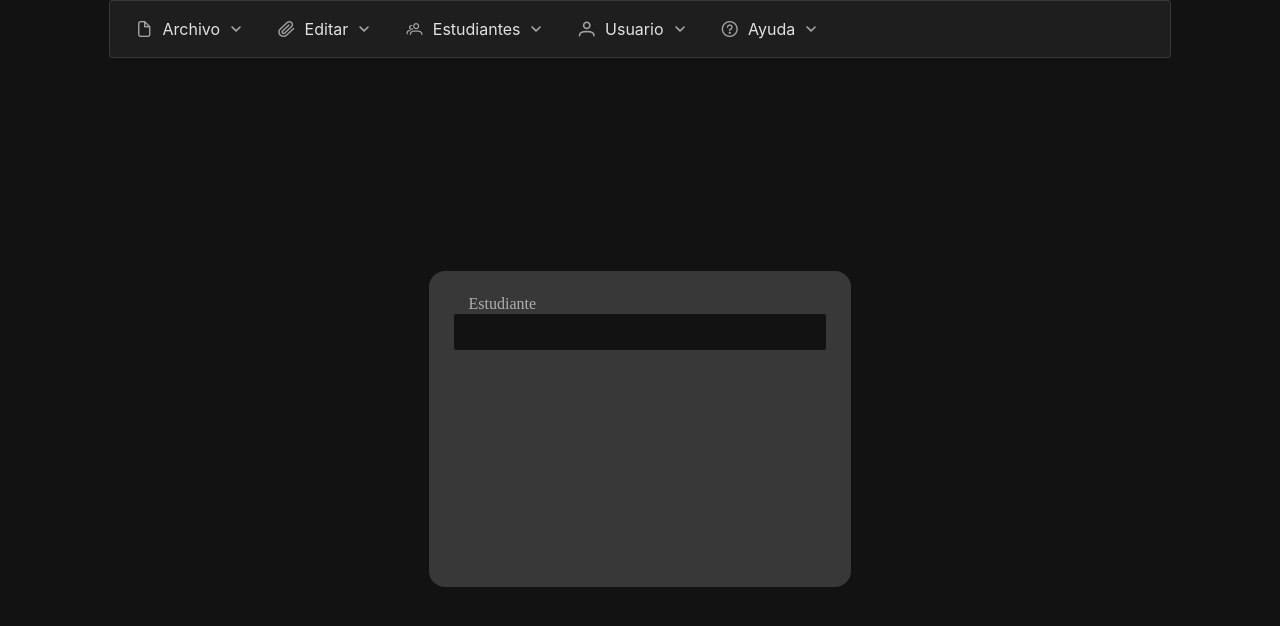
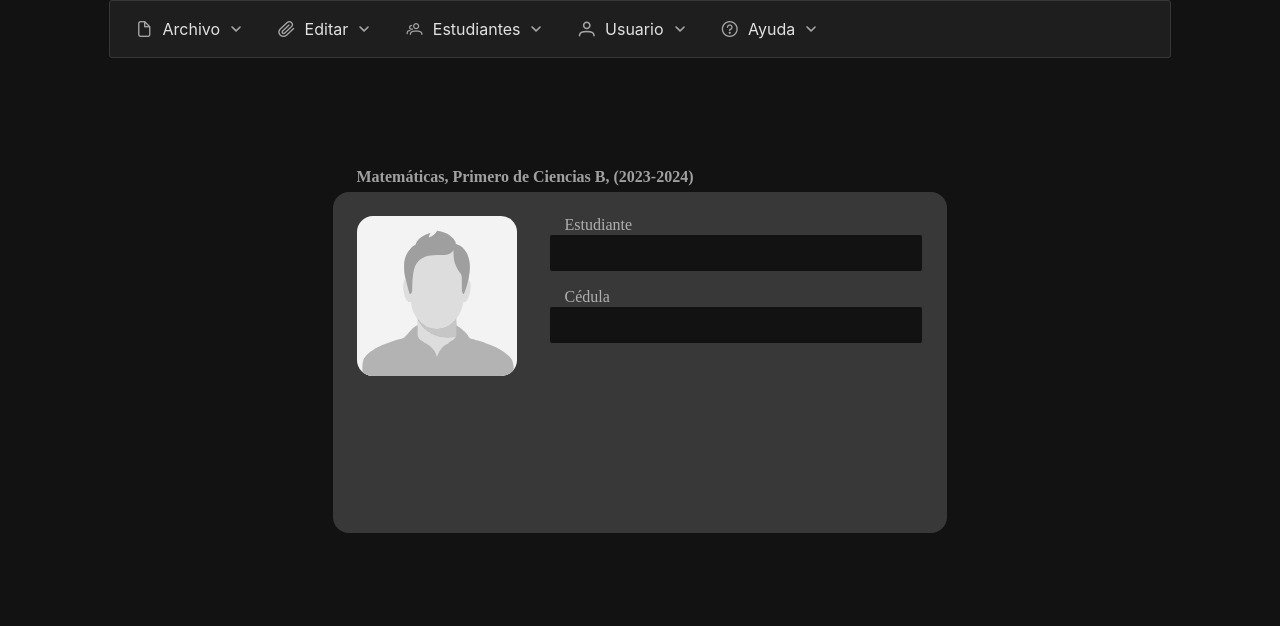
Before and after one commit to Javier-WH/grade_masterFE, a React (Vite) app: page /teacher in a window 1280 px wide. Shown: the top 626 px of the page. Built offline with nearby package versions, Linux system fonts and the light colour scheme.

Commit message:
intgerface progress

```diff
--- a/package.json
+++ b/package.json
@@ -3,6 +3,8 @@
   "private": true,
   "version": "0.0.0",
   "type": "module",
+  "homepage": ".",
+  "proxy": "http://localhost:3000",
   "scripts": {
     "dev": "vite",
     "build": "vite build",
--- a/src/components/container/container.css
+++ b/src/components/container/container.css
@@ -10,5 +10,18 @@
   margin: 0;
   position: absolute;
   top: -1.5em;
+  font-size: 1em;
   color: var(--text-color-secondary);
 }
+
+
+@media (width < 400px){
+  .Container-title{
+    font-size: .8em;
+  }
+}
+@media (width < 320px){
+  .Container-title{
+    font-size: .6em;
+  }
+}
--- /dev/null
+++ b/src/components/inputs/cedula.jsx
@@ -0,0 +1,10 @@
+import { useState } from "react";
+import { InputNumber } from 'primereact/inputnumber';
+
+export default function Cedula() {
+
+    const [value2, setValue2] = useState("");
+
+    return <InputNumber inputId="input-ci" className="TP-ci" value={value2} onValueChange={(e) => setValue2(e.value)}  locale="de-DE" />
+
+}
--- /dev/null
+++ b/src/components/studentImage/studentImage.jsx
@@ -0,0 +1,19 @@
+
+import PlaceHolder from '../../assets/studentPlaceHolder.svg'
+import PropTypes from "prop-types";
+
+export default function StudentImage({image}) {
+
+  if(image === null || image === undefined){
+    image = PlaceHolder
+  }
+
+    return <img
+      id='TP-studentImage'
+      src={image}
+    />
+}
+
+StudentImage.propTypes = {
+  image: PropTypes.any
+};
--- a/src/views/teacherPanel/panelComponets/autoComplete.jsx
+++ b/src/views/teacherPanel/panelComponets/autoComplete.jsx
@@ -17,6 +17,6 @@ export default function AutoCompleteInput() {
             onChange={(e) => setValue(e.value)}
             className="p-autocomplete-custom"
             id="p-autocomplete-custom"
-            />
+        />
     )
 }
--- a/src/views/teacherPanel/teacherPanel.css
+++ b/src/views/teacherPanel/teacherPanel.css
@@ -3,19 +3,47 @@
   min-width: 280px;
   display: flex;
   flex-direction: column;
-  align-items: start;
 }
+#TP-studentData-container{
+  display: grid;
+  grid-template-columns: 10em 1fr;
+  column-gap: 2em;
+  row-gap: 1em;
+}
+#TP-studentImage{
+  width: 100%;
+  height: auto;
+  border-radius: 1em;
+  grid-row: span 4;
+}
+
+.TP-name-container{
+  width: 100%;
+  display: flex;
+  flex-direction: column;
+  align-items: stretch;
+}
+
+
 .TP-label{
   color: var(--text-color-secondary) ;
   text-indent: 1em;
 }
-.p-autocomplete-custom,
-.p-autocomplete-custom > .p-autocomplete-input{
+
+.TP-ci,
+.TP-ci .p-inputnumber-input,
+#p-autocomplete-custom,
+#p-autocomplete-custom .p-autocomplete-input{
   width: 100%;
 }
+
 #TP-menu{
  grid-area: menu;
 }
+
+
+
+
 #TP-main-container{
   min-height: 100vh;
   min-width: 100vw;
@@ -23,6 +51,7 @@
   grid-template-areas:
     ".  menu menu  menu ."
     ". . container . ."
+    ". . . . ."
     ". . . . .";
 }
 
@@ -31,8 +60,32 @@
 
     grid-template-areas:
       "menu menu menu menu menu"
-      ". container container container ."
+      ". . container . ."
       ". . . . .";
   }
 
+  #TP-menu > .p-menubar{
+  display: flex;
+  justify-content: center;
+  }
+
+    #TP-menu > .p-menubar > .p-menubar-button{
+      width: 200%;
+      border-radius: 0%;
+  }
+
 }
+
+@media (width < 500px){
+  #TP-studentData-container{
+    grid-template-columns: 1fr;
+   place-items: center;
+  }
+
+  #TP-studentImage{
+    width: 45%;
+    height: auto;
+    border-radius: 1em;
+    grid-row: span 4;
+}
+}
--- a/src/views/teacherPanel/teacherPanel.jsx
+++ b/src/views/teacherPanel/teacherPanel.jsx
@@ -1,5 +1,7 @@
 import TeacherPanelMenu from "./panelComponets/menu.jsx"
 import AutoCompleteInput from "./panelComponets/autoComplete.jsx"
+import Cedula from "../../components/inputs/cedula.jsx"
+import StudentImage from "../../components/studentImage/studentImage.jsx"
 import Container from '../../components/container/container.jsx'
 import './teacherPanel.css'
 
@@ -7,9 +9,18 @@ export default function TeacherPanel (){
 
   return <div id='TP-main-container'>
     <TeacherPanelMenu/>
-    <Container title = ''>
-        <label className="TP-label">Estudiante</label>
-        <AutoCompleteInput/>
+    <Container title = 'Matemáticas, Primero de Ciencias B, (2023-2024)'>
+      <div id="TP-studentData-container">
+        <StudentImage/>
+        <div className="TP-name-container">
+          <label className="TP-label">Estudiante</label>
+          <AutoCompleteInput/>
+        </div>
+        <div className="TP-name-container">
+          <label className="TP-label">Cédula</label>
+          <Cedula/>
+        </div>
+      </div>
     </Container>
   </div>
 }
```
Also changed, not shown: src/assets/studentPlaceHolder.svg (added).
